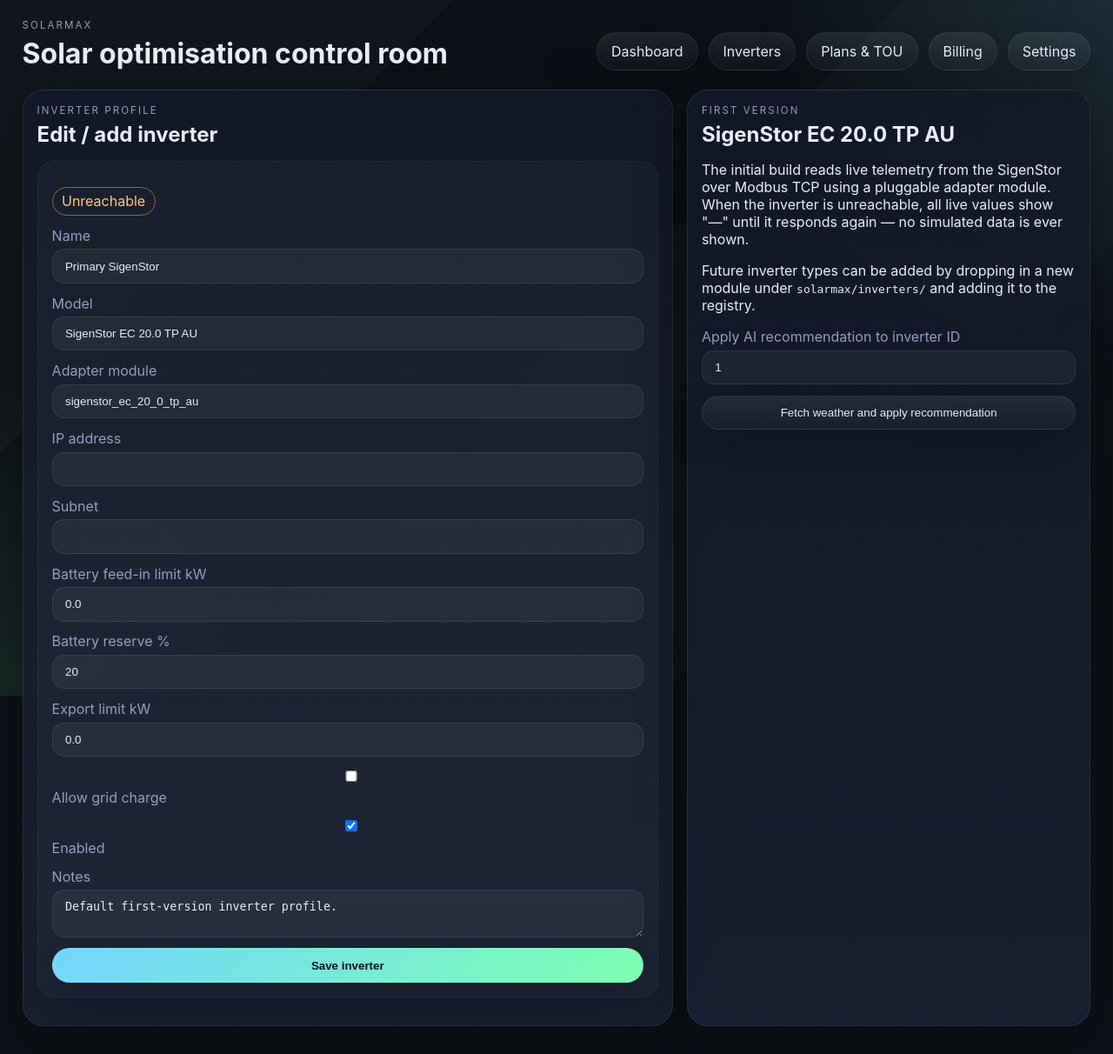
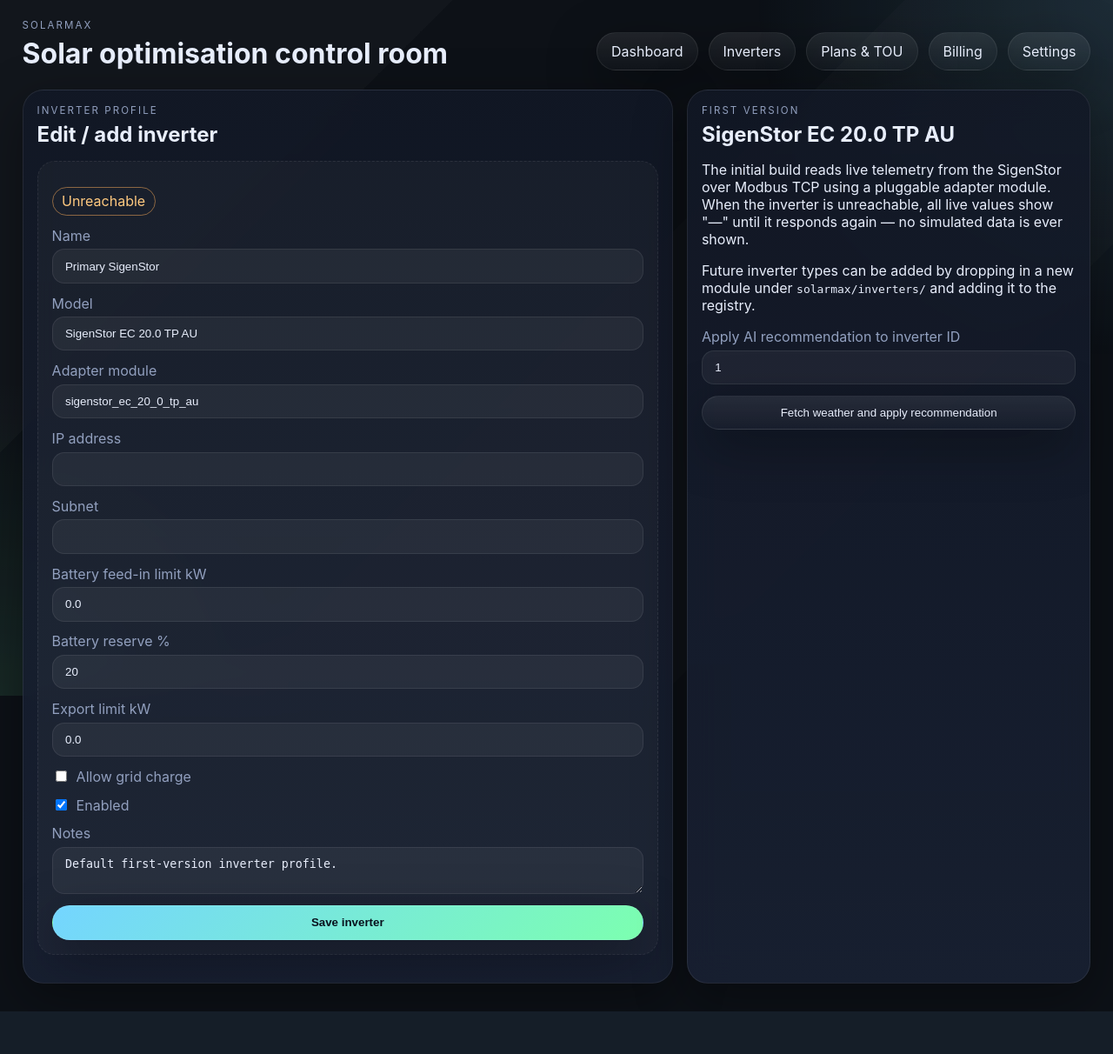
Before and after one commit to valleyboy0077/solarmax, a FastAPI app: page /inverters in a window 1280 px wide. Shown: the whole page at 87% size. After the commit the page ends 1163 px from the top, so only its background shows below. Run offline with FastAPI, Linux system fonts and the light colour scheme; data comes from the database, SQL or seed files in the repository; data that the repository does not hold is empty.

Commit message:
fix: render checkbox/radio labels inline, not stacked
.stack-form label is a stacked grid (label above control), which wrongly
stacked checkbox labels too — the box floated above its text. Scope a
:has() rule so checkbox/radio labels sit inline (control + text on one
line) and the control doesn't stretch full-width.

```diff
--- a/solarmax/static/styles.css
+++ b/solarmax/static/styles.css
@@ -107,6 +107,9 @@ th, td { text-align: left; padding: 0.6rem 0.4rem; border-bottom: 1px solid var(
 .chip { border-radius: 999px; padding: 0.35rem 0.65rem; border: 1px solid var(--border); color: var(--muted); }
 .stack-form { display: grid; gap: 0.8rem; }
 .stack-form label { display: grid; gap: 0.35rem; color: var(--muted); }
+/* Checkbox/radio labels sit inline (control + text on one line), not stacked. */
+.stack-form label:has(input[type="checkbox"]), .stack-form label:has(input[type="radio"]) { display: inline-flex; align-items: center; gap: 0.5rem; }
+.stack-form input[type="checkbox"], .stack-form input[type="radio"] { width: auto; flex: 0 0 auto; }
 .stack-form input, .stack-form select, .stack-form textarea {
   width: 100%;
   border-radius: 14px;
```
